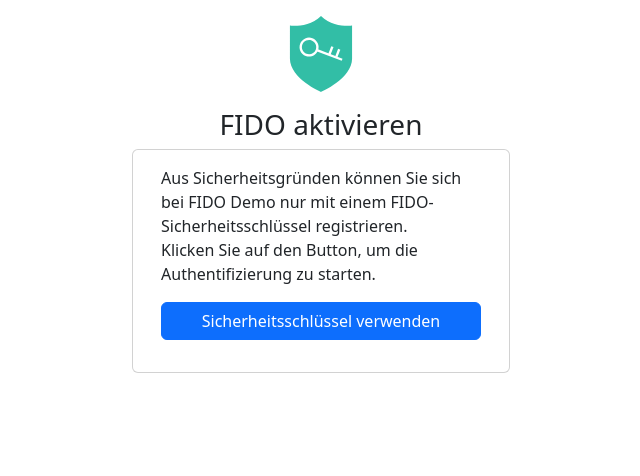
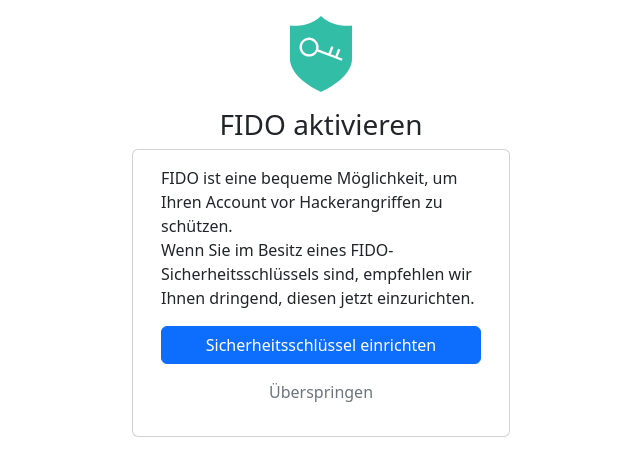
Before and after one commit to rstdm/fido-2fa-authentication, a Flask app: page /register-fido in a window 1280 px wide. Shown: the top 476 px of the page, without its empty margins (319-959 px from the left). Run offline with Flask 2, Linux system fonts and the light colour scheme; some libraries are stand-ins or nearby versions.

Commit message:
Adjust fido registration page to optional fido tokens

```diff
--- a/static/assets/js/register.js
+++ b/static/assets/js/register.js
@@ -9,7 +9,7 @@ const authenticateButton = document.getElementById("authenticate-button");
 authenticateButton.onclick = onAuthenticateButtonClicked;
 
 function displayFailure() {
-    fidoLayout.displayFailure("Registrierung gescheitert");
+    fidoLayout.displayFailure("Einrichten von FIDO gescheitert");
 
     authenticateButton.innerText = "Erneut versuchen";
     authenticateButton.style.display = "block";
--- a/templates/fido_layout.html
+++ b/templates/fido_layout.html
@@ -17,8 +17,6 @@
         <div id="fido-layout-failed-alert-message"></div>
     </div>
 
-    <div class="d-grid gap-2">
-        {% block fido_layout_button %}{% endblock %}
-    </div>
+    {% block fido_layout_button %}{% endblock %}
 
 {% endblock %}
--- a/templates/login.html
+++ b/templates/login.html
@@ -12,7 +12,9 @@
 {% endblock %}
 
 {% block fido_layout_button %}
-    <button id="authenticate-button" type="button" class="btn btn-primary">Sicherheitsschlüssel verwenden</button>
+    <div class="d-grid gap-2">
+        <button id="authenticate-button" type="button" class="btn btn-primary">Sicherheitsschlüssel verwenden</button>
+    </div>
 {% endblock %}
 
 {% block additional_scripts %}
--- a/templates/register_fido.html
+++ b/templates/register_fido.html
@@ -5,16 +5,20 @@
 {% block slim_layout_card_title %}FIDO aktivieren{% endblock %}
 
 {% block fido_layout_card_text %}
-    Aus Sicherheitsgründen können Sie sich bei FIDO Demo nur mit einem FIDO-Sicherheitsschlüssel
-    registrieren.
+    FIDO ist eine bequeme Möglichkeit, um Ihren Account vor Hackerangriffen zu schützen.
     <br>
-    Klicken Sie auf den Button, um die Authentifizierung zu starten.
+    Wenn Sie im Besitz eines FIDO-Sicherheitsschlüssels sind, empfehlen wir Ihnen dringend, diesen jetzt einzurichten.
 {% endblock %}
 
 {% block fido_layout_button %}
-    <button id="authenticate-button" type="button" class="btn btn-primary">Sicherheitsschlüssel verwenden
-    </button>
+    <div class="d-grid gap-2 mb-3">
+        <button id="authenticate-button" type="button" class="btn btn-primary">Sicherheitsschlüssel einrichten</button>
+    </div>
+    <div class="row">
+        <a class="text-secondary text-decoration-none mx-auto w-auto" href="/">Überspringen</a>
+    </div>
 {% endblock %}
+
 
 {% block additional_scripts %}
     <script type="module" src="/assets/js/register.js"></script>
```
